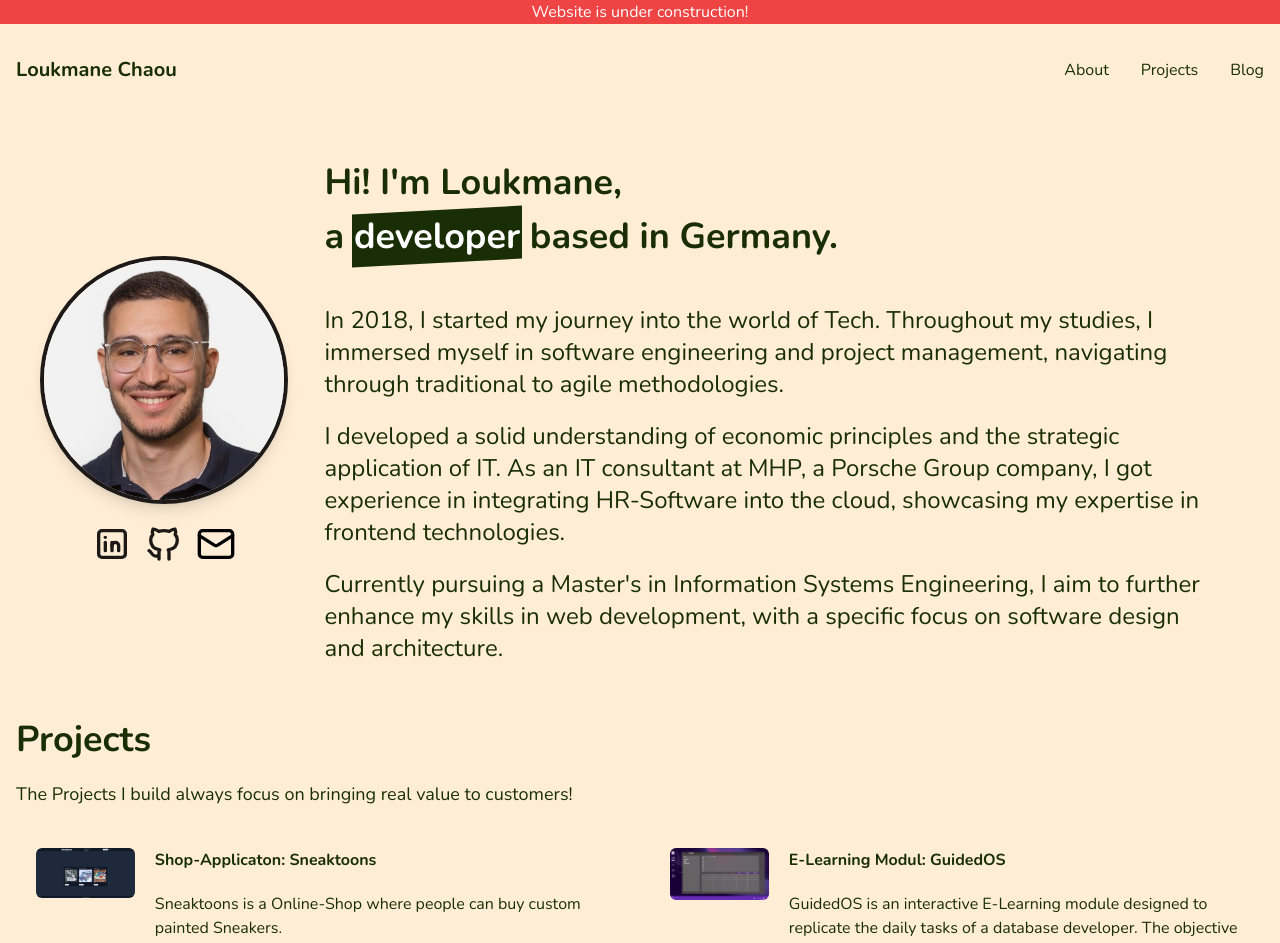
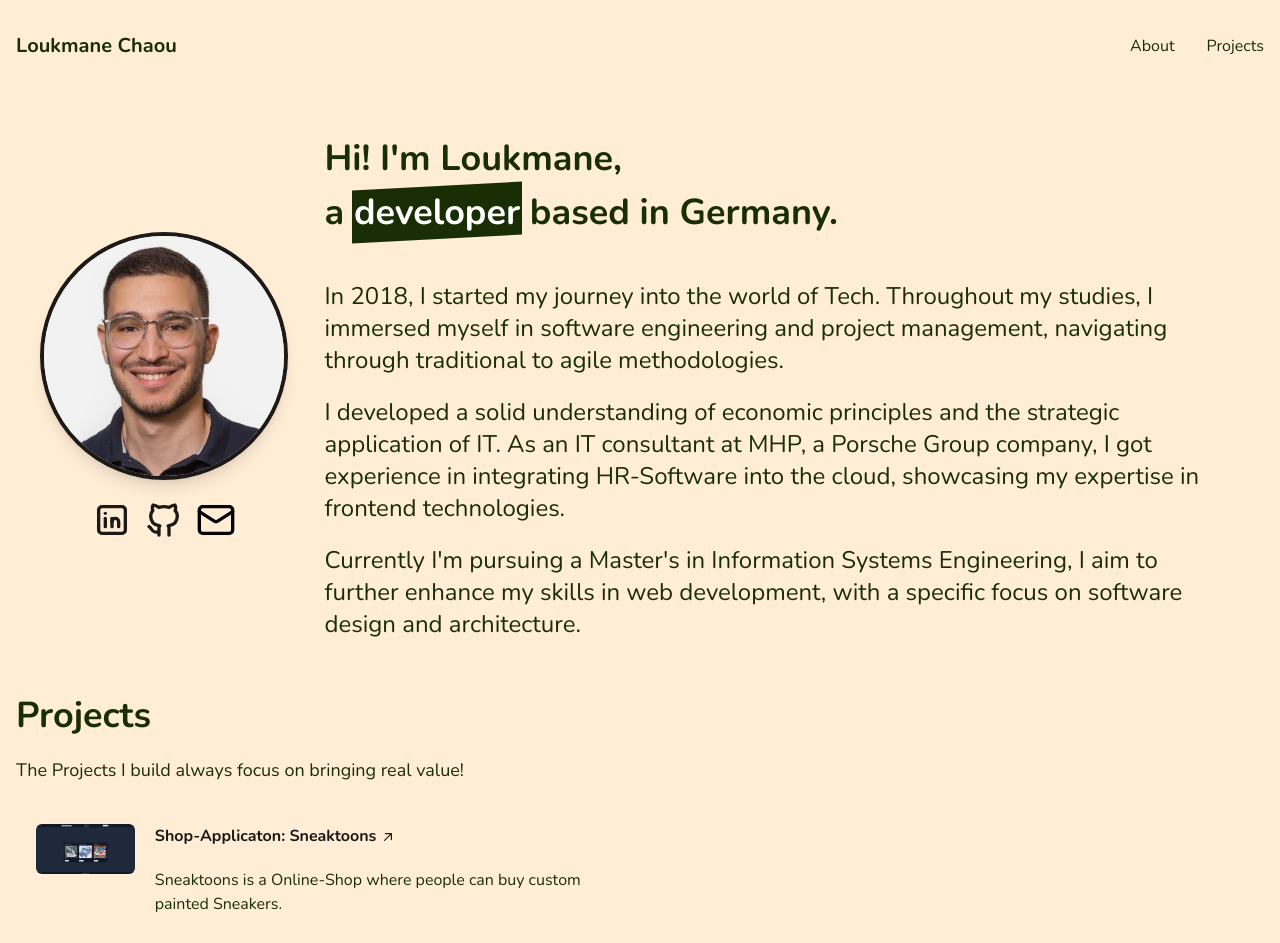
Before and after one commit to lkmnch/portfolio_site_2023, a React (Vite) app: page / in a window 1280 px wide. Shown: the top 943 px of the page. Built offline with nearby package versions, Linux system fonts and the light colour scheme.

Commit message:
Removed unfinished sections

```diff
--- a/src/App.tsx
+++ b/src/App.tsx
@@ -1,18 +1,18 @@
-import Blog from "./components/Blog"
-import Footer from "./components/Footer"
-import Header from "./components/Header"
-import Hero from "./components/Hero"
-import Projects from "./components/Projects"
-import UnderConstruction from "./components/UnderConstruction"
+//import Blog from './components/Blog'
+import Footer from './components/Footer'
+import Header from './components/Header'
+import Hero from './components/Hero'
+import Projects from './components/Projects'
+//import UnderConstruction from './components/UnderConstruction'
 
 function App() {
     return (
         <>
-			<UnderConstruction />
+            {/* <UnderConstruction /> */}
             <Header />
             <Hero />
             <Projects />
-			<Blog />
+            {/* <Blog /> */}
             <Footer />
         </>
     )
--- a/src/components/About.tsx
+++ b/src/components/About.tsx
@@ -1,32 +1,35 @@
 const About = () => {
     return (
-		<section id='about' className='w-fit'>
-			<div className=' w-fit px-4  flex flex-col  gap-10 items-center lg:items-start  '>
-				<blockquote className='text-4xl  font-bold text-lime-950 leading-normal'>
-					Hi! I'm Loukmane, <br /> a {""}
-					<span className='relative'>
-						<span className='block absolute -inset-0.5 -skew-y-3 bg-lime-950 aria-hidden="true"'></span>
-						<span className='relative text-white'>developer</span>
-					</span>{" "}
+        <section id="about" className="w-fit">
+            <div className=" flex w-fit  flex-col items-center  gap-10 px-4 lg:items-start  ">
+                <blockquote className="text-4xl  font-bold leading-normal text-lime-950">
+                    Hi! I'm Loukmane, <br /> a {''}
+                    <span className="relative">
+                        <span className='aria-hidden="true" absolute -inset-0.5 block -skew-y-3 bg-lime-950'></span>
+                        <span className="relative text-white">developer</span>
+                    </span>{' '}
                     based in Germany.
                 </blockquote>
-				<div className='ABOUT-CONTENT flex flex-col  gap-5'>
-					<p className='text-lime-950 text-2xl'>
-						In 2018, I started my journey into the world of Tech. Throughout my
-						studies, I immersed myself in software engineering and project
-						management, navigating through traditional to agile methodologies.
+                <div className="ABOUT-CONTENT flex flex-col  gap-5">
+                    <p className="text-2xl text-lime-950">
+                        In 2018, I started my journey into the world of Tech.
+                        Throughout my studies, I immersed myself in software
+                        engineering and project management, navigating through
+                        traditional to agile methodologies.
                     </p>
-					<p className='text-lime-950 text-2xl'>
-						I developed a solid understanding of economic principles and the
-						strategic application of IT. As an IT consultant at MHP, a Porsche
-						Group company, I got experience in integrating HR-Software into the
-						cloud, showcasing my expertise in frontend technologies.
+                    <p className="text-2xl text-lime-950">
+                        I developed a solid understanding of economic principles
+                        and the strategic application of IT. As an IT consultant
+                        at MHP, a Porsche Group company, I got experience in
+                        integrating HR-Software into the cloud, showcasing my
+                        expertise in frontend technologies.
                     </p>
 
-					<p className='text-lime-950 text-2xl '>
-						Currently pursuing a Master's in Information Systems Engineering, I
-						aim to further enhance my skills in web development, with a specific
-						focus on software design and architecture.
+                    <p className="text-2xl text-lime-950 ">
+                        Currently I'm pursuing a Master's in Information Systems
+                        Engineering, I aim to further enhance my skills in web
+                        development, with a specific focus on software design
+                        and architecture.
                     </p>
                 </div>
             </div>
--- a/src/components/Header.tsx
+++ b/src/components/Header.tsx
@@ -1,11 +1,11 @@
-import Nav from "./Nav"
+import Nav from './Nav'
 
 const Header = () => {
     return (
-		<header className='bg-orange-100 sticky top-5 z-10 '>
-			<div className='container mx-auto px-4 py-8 flex  items-center justify-between'>
-				<h1 className='text-lime-950 text-xl font-bold '>
-					<a href='#'>Loukmane Chaou</a>
+        <header className="sticky top-0 z-10 bg-orange-100 ">
+            <div className="container mx-auto flex items-center justify-between  px-4 py-8">
+                <h1 className="text-xl font-bold text-lime-950 ">
+                    <a href="#">Loukmane Chaou</a>
                 </h1>
                 <Nav />
             </div>
--- a/src/components/Nav.tsx
+++ b/src/components/Nav.tsx
@@ -1,64 +1,73 @@
-import { useState } from "react"
+import { useState } from 'react'
 
 const Nav = () => {
     const [isNavOpen, setIsNavOpen] = useState(false)
     return (
         <>
             <nav>
-				<section className='MOBILE-MENU flex lg:hidden'>
+                <section className="MOBILE-MENU flex lg:hidden">
                     <div
-						className='HAMBURGER-ICON space-y-2'
-						onClick={() => setIsNavOpen((prev) => !prev)}>
-						<span className='block h-0.5 w-8 animate-pulse bg-gray-600'></span>
-						<span className='block h-0.5 w-8 animate-pulse bg-gray-600'></span>
-						<span className='block h-0.5 w-8 animate-pulse bg-gray-600'></span>
+                        className="HAMBURGER-ICON space-y-2"
+                        onClick={() => setIsNavOpen((prev) => !prev)}
+                    >
+                        <span className="block h-0.5 w-8 animate-pulse bg-gray-600"></span>
+                        <span className="block h-0.5 w-8 animate-pulse bg-gray-600"></span>
+                        <span className="block h-0.5 w-8 animate-pulse bg-gray-600"></span>
                     </div>
 
-					<div className={isNavOpen ? "showMenuNav" : "hideMenuNav"}>
+                    <div className={isNavOpen ? 'showMenuNav' : 'hideMenuNav'}>
                         <div
-							className='absolute top-0 right-0 px-8 py-8'
-							onClick={() => setIsNavOpen(false)}>
+                            className="absolute right-0 top-0 px-8 py-8"
+                            onClick={() => setIsNavOpen(false)}
+                        >
                             <svg
-								className='h-8 w-8 text-gray-600'
-								viewBox='0 0 24 24'
-								fill='none'
-								stroke='currentColor'
-								strokeWidth='2'
-								strokeLinecap='round'
-								strokeLinejoin='round'>
-								<line x1='18' y1='6' x2='6' y2='18' />
-								<line x1='6' y1='6' x2='18' y2='18' />
+                                className="h-8 w-8 text-gray-600"
+                                viewBox="0 0 24 24"
+                                fill="none"
+                                stroke="currentColor"
+                                strokeWidth="2"
+                                strokeLinecap="round"
+                                strokeLinejoin="round"
+                            >
+                                <line x1="18" y1="6" x2="6" y2="18" />
+                                <line x1="6" y1="6" x2="18" y2="18" />
                             </svg>
                         </div>
-						<ul className='flex flex-col items-center justify-between min-h-[250px]'>
-							<li className='border-b border-gray-400 my-8 uppercase'>
-								<a href='#about' onClick={() => setIsNavOpen(false)}>
+                        <ul className="flex min-h-[250px] flex-col items-center justify-between">
+                            <li className="my-8 border-b border-gray-400 uppercase">
+                                <a
+                                    href="#about"
+                                    onClick={() => setIsNavOpen(false)}
+                                >
                                     About
                                 </a>
                             </li>
-							<li className='border-b border-gray-400 my-8 uppercase'>
-								<a href='#portfolio' onClick={() => setIsNavOpen(false)}>
+                            <li className="my-8 border-b border-gray-400 uppercase">
+                                <a
+                                    href="#portfolio"
+                                    onClick={() => setIsNavOpen(false)}
+                                >
                                     Projects
                                 </a>
                             </li>
-							<li className='border-b border-gray-400 my-8 uppercase'>
+                            {/* 							<li className='border-b border-gray-400 my-8 uppercase'>
 								<a href='#contact' onClick={() => setIsNavOpen(false)}>
 									Blog
 								</a>
-							</li>
+							</li> */}
                         </ul>
                     </div>
                 </section>
-				<ul className='DESKTOP-MENU hidden space-x-8 lg:flex'>
-					<li className='text-lime-950'>
-						<a href='#about'>About</a>
+                <ul className="DESKTOP-MENU hidden space-x-8 lg:flex">
+                    <li className="text-lime-950">
+                        <a href="#about">About</a>
                     </li>
-					<li className='text-lime-950'>
-						<a href='#portfolio'>Projects</a>
+                    <li className="text-lime-950">
+                        <a href="#portfolio">Projects</a>
                     </li>
-					<li className='text-lime-950'>
-						<a href='#contact'>Blog</a>
-					</li>
+                    {/*                    <li className="text-lime-950">
+                        <a href="#contact">Blog</a>
+                    </li> */}
                 </ul>
             </nav>
             <style>
--- a/src/components/Projects.tsx
+++ b/src/components/Projects.tsx
@@ -3,14 +3,14 @@ const Projects = () => {
         '../images/skeaktoonsScreenshot-16-9.png',
         import.meta.url
     ).href
-    const imgUrlGuidedOS = new URL(
+    /*     const imgUrlGuidedOS = new URL(
         '../images/GuidedOsScreenshot.png',
         import.meta.url
     ).href
     const imgUrlRestaurantMenu = new URL(
         '../images/MenuCreatorScreenshot.png',
         import.meta.url
-    ).href
+    ).href */
     return (
         <section id="portfolio" className="h-fit bg-orange-100">
             <div className="container mx-auto flex flex-col gap-5 p-4 ">
@@ -19,10 +19,10 @@ const Projects = () => {
                         Projects
                     </h3>
                     <p className=" text-lg text-lime-950">
-                        The Projects I build always focus on bringing real value
-                        to customers!
+                        The Projects I build always focus on bringing real
+                        value!
                     </p>
-                    <ul className="projects-grid gap-5 text-lime-950 lg:grid lg:grid-cols-8">
+                    <ul className=" projects-grid gap-5 text-lime-950 lg:grid lg:grid-cols-8">
                         <li className=" col-span-4 flex h-fit w-fit flex-wrap gap-5 rounded-xl p-5 hover:bg-orange-200/30 lg:grid lg:grid-cols-5">
                             <img
                                 src={imgUrlSneaktoons}
@@ -32,14 +32,36 @@ const Projects = () => {
                                 className="col-span-1 rounded-md"
                             />
                             <div className="projectDetails flex flex-col gap-5 lg:col-span-4">
-                                <p className="projectTitle font-bold">
-                                    Shop-Applicaton: Sneaktoons
-                                </p>
+                                <a
+                                    className=" text-stone-900  hover:text-green-900 focus-visible:text-teal-300"
+                                    href="#"
+                                    target="_blank"
+                                    rel="noreferrer"
+                                    aria-label="Restaurant Menue Creator"
+                                >
+                                    <p className="projectTitle flex items-center font-bold">
+                                        Shop-Applicaton: Sneaktoons
+                                        <svg
+                                            xmlns="http://www.w3.org/2000/svg"
+                                            viewBox="0 0 20 20"
+                                            fill="currentColor"
+                                            className="ml-1 inline-block h-4 w-4 shrink-0 translate-y-px transition-transform group-hover/link:-translate-y-1 group-hover/link:translate-x-1 group-focus-visible/link:-translate-y-1 group-focus-visible/link:translate-x-1 motion-reduce:transition-none"
+                                            aria-hidden="true"
+                                        >
+                                            <path
+                                                fill-rule="evenodd"
+                                                d="M5.22 14.78a.75.75 0 001.06 0l7.22-7.22v5.69a.75.75 0 001.5 0v-7.5a.75.75 0 00-.75-.75h-7.5a.75.75 0 000 1.5h5.69l-7.22 7.22a.75.75 0 000 1.06z"
+                                                clip-rule="evenodd"
+                                            ></path>
+                                        </svg>
+                                    </p>
+                                </a>
+
                                 <p className="projectDetailsText h-40">
                                     Sneaktoons is a Online-Shop where people can
                                     buy custom painted Sneakers.
                                 </p>
-                                <ul className="projectTechnologies flex flex-wrap gap-1 font-light">
+                                <ul className="projectTechnologies group/list flex flex-wrap gap-1 font-light">
                                     <li>
                                         <div className="item-center flex rounded-full bg-lime-950 px-3 py-1 text-xs leading-5 text-white">
                                             HTML
@@ -63,7 +85,7 @@ const Projects = () => {
                                 </ul>
                             </div>
                         </li>
-                        <li className="col-span-4 h-fit w-fit gap-5  rounded-xl p-5  hover:bg-orange-200/30 lg:grid lg:grid-cols-5">
+                        {/* <li className=" group col-span-4 h-fit w-fit gap-5  rounded-xl p-5  hover:bg-orange-200/30 lg:grid lg:grid-cols-5 lg:hover:!opacity-100 lg:group-hover/list:opacity-50">
                             <img
                                 src={imgUrlGuidedOS}
                                 width={'120'}
@@ -72,9 +94,31 @@ const Projects = () => {
                                 className="col-span-1 rounded-md"
                             />
                             <div className="projectDetails flex flex-col gap-5 lg:col-span-4">
-                                <p className="projectTitle font-bold">
-                                    E-Learning Modul: GuidedOS
-                                </p>
+                                <a
+                                    className=" text-stone-900  hover:text-green-900"
+                                    href="#"
+                                    target="_blank"
+                                    rel="noreferrer"
+                                    aria-label="Restaurant Menue Creator"
+                                >
+                                    <p className="projectTitle flex items-center font-bold">
+                                        <span>E-Learning Modul: GuidedOS</span>
+                                        <svg
+                                            xmlns="http://www.w3.org/2000/svg"
+                                            viewBox="0 0 20 20"
+                                            fill="currentColor"
+                                            className="ml-1 inline-block h-4 w-4 shrink-0 translate-y-px transition-transform group-hover/link:-translate-y-1 group-hover/link:translate-x-1 group-focus-visible/link:-translate-y-1 group-focus-visible/link:translate-x-1 motion-reduce:transition-none"
+                                            aria-hidden="true"
+                                        >
+                                            <path
+                                                fill-rule="evenodd"
+                                                d="M5.22 14.78a.75.75 0 001.06 0l7.22-7.22v5.69a.75.75 0 001.5 0v-7.5a.75.75 0 00-.75-.75h-7.5a.75.75 0 000 1.5h5.69l-7.22 7.22a.75.75 0 000 1.06z"
+                                                clip-rule="evenodd"
+                                            ></path>
+                                        </svg>
+                                    </p>
+                                </a>
+
                                 <p className="projectDetailsText h-40">
                                     GuidedOS is an interactive E-Learning module
                                     designed to replicate the daily tasks of a
@@ -106,18 +150,40 @@ const Projects = () => {
                                 </ul>
                             </div>
                         </li>
-                        <li className=" col-span-4 flex h-fit w-fit flex-wrap gap-5 rounded-xl p-5 hover:bg-orange-200/30 lg:grid lg:grid-cols-5">
+                        <li className=" col-span-4 flex h-fit w-fit flex-wrap gap-5 rounded-xl p-5 hover:bg-orange-200/30 lg:grid lg:grid-cols-5 lg:hover:!opacity-100 lg:group-hover/list:opacity-50">
                             <img
                                 src={imgUrlRestaurantMenu}
                                 width={'120'}
                                 height={'70'}
-                                alt="sneaktoonsScreenshot"
+                                alt="RestaurantScreenshot"
                                 className="col-span-1 rounded-md"
                             />
-                            <div className="projectDetails flex flex-col gap-5 lg:col-span-4">
-                                <p className="projectTitle font-bold">
-                                    No-Code Tool: Restaurant Menu Creator
-                                </p>
+                            <div className="projectDetails  flex flex-col gap-5 lg:col-span-4">
+                                <a
+                                    className=" text-stone-900  hover:text-green-900 focus-visible:text-teal-300"
+                                    href="#"
+                                    target="_blank"
+                                    rel="noreferrer"
+                                    aria-label="Restaurant Menue Creator"
+                                >
+                                    <p className="projectTitle flex items-center font-bold">
+                                        No-Code Tool: Restaurant Menu Creator
+                                        <svg
+                                            xmlns="http://www.w3.org/2000/svg"
+                                            viewBox="0 0 20 20"
+                                            fill="currentColor"
+                                            className="ml-1 inline-block h-4 w-4 shrink-0 translate-y-px transition-transform group-hover/link:-translate-y-1 group-hover/link:translate-x-1 group-focus-visible/link:-translate-y-1 group-focus-visible/link:translate-x-1 motion-reduce:transition-none"
+                                            aria-hidden="true"
+                                        >
+                                            <path
+                                                fill-rule="evenodd"
+                                                d="M5.22 14.78a.75.75 0 001.06 0l7.22-7.22v5.69a.75.75 0 001.5 0v-7.5a.75.75 0 00-.75-.75h-7.5a.75.75 0 000 1.5h5.69l-7.22 7.22a.75.75 0 000 1.06z"
+                                                clip-rule="evenodd"
+                                            ></path>
+                                        </svg>
+                                    </p>
+                                </a>
+
                                 <p className="projectDetailsText h-40">
                                     This is an application for Restaurant-Owners
                                     to create their own menues through a drag
@@ -146,7 +212,7 @@ const Projects = () => {
                                     </li>
                                 </ul>
                             </div>
-                        </li>
+                        </li> */}
                     </ul>
                 </div>
             </div>
```
Lines whose indentation alone changed are shown as unchanged.
